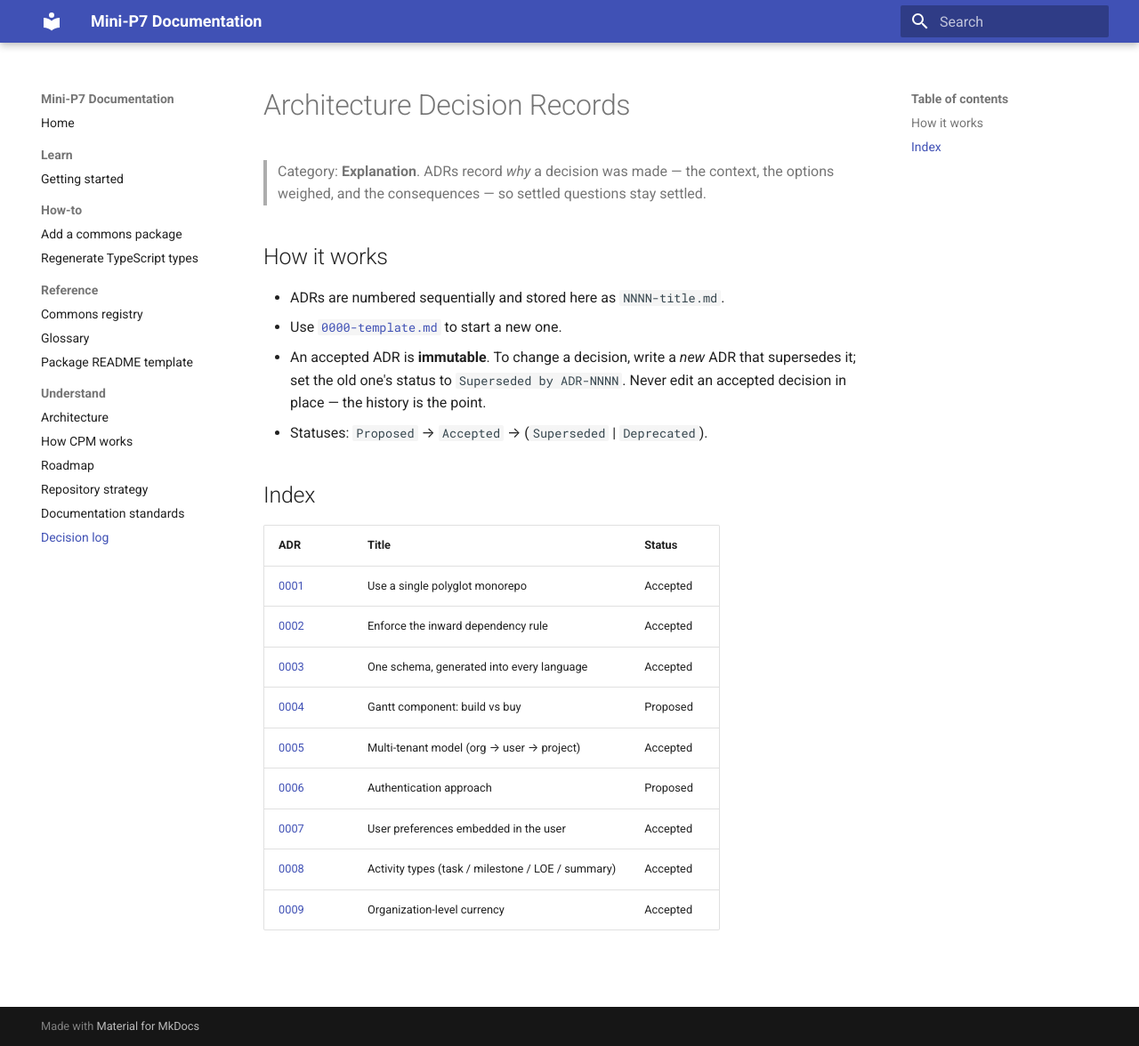
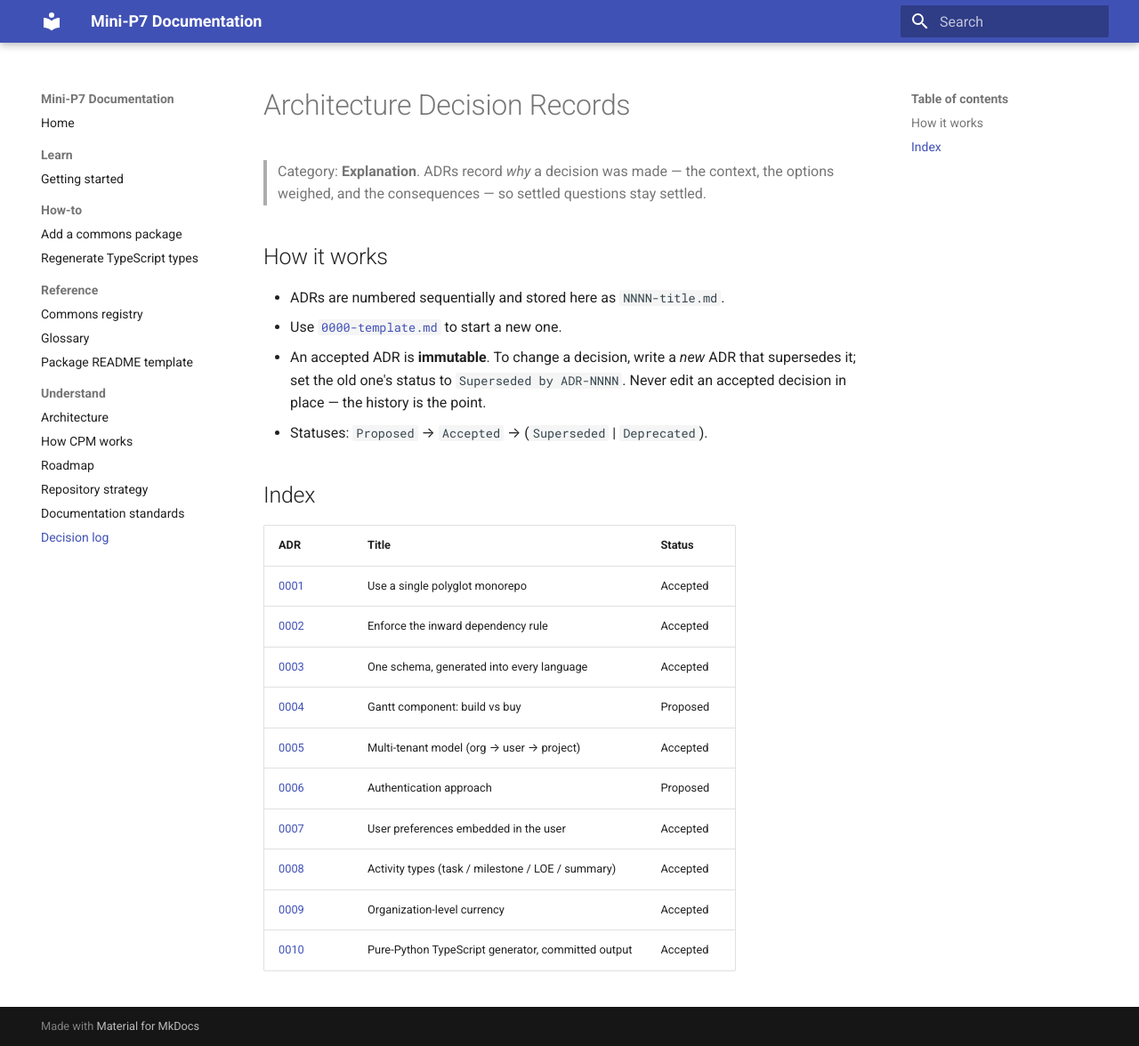
Before and after one commit to shafeehhecker/MiniP7, an MkDocs documentation site: the page built from docs/adr/README.md, in a window 1280 px wide and 1176 px high. Shown: the whole window at 89% size. Built offline with MkDocs 1.6.1 and Material for MkDocs 9.7.7, drawn with Linux system fonts in a browser that asks for light colours.

Commit message:
Update README.md
Added ADR-0010 to the index table

```diff
--- a/docs/adr/README.md
+++ b/docs/adr/README.md
@@ -25,3 +25,4 @@
 | [0007](0007-user-preferences.md) | User preferences embedded in the user | Accepted |
 | [0008](0008-activity-types.md) | Activity types (task / milestone / LOE / summary) | Accepted |
 | [0009](0009-currency.md) | Organization-level currency | Accepted |
+| [0010](0010-typescript-codegen-tooling.md) | Pure-Python TypeScript generator, committed output | Accepted |
```
